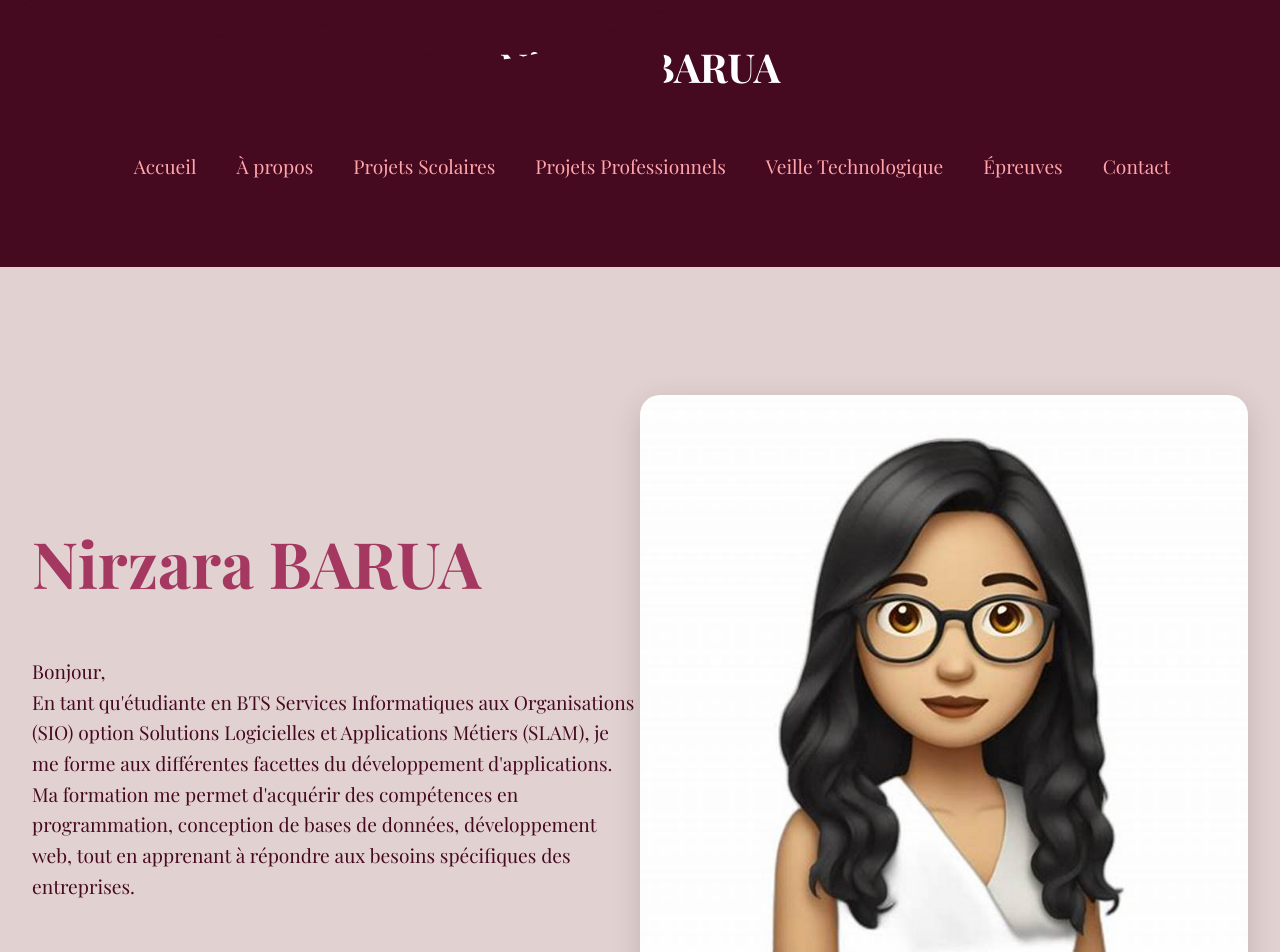
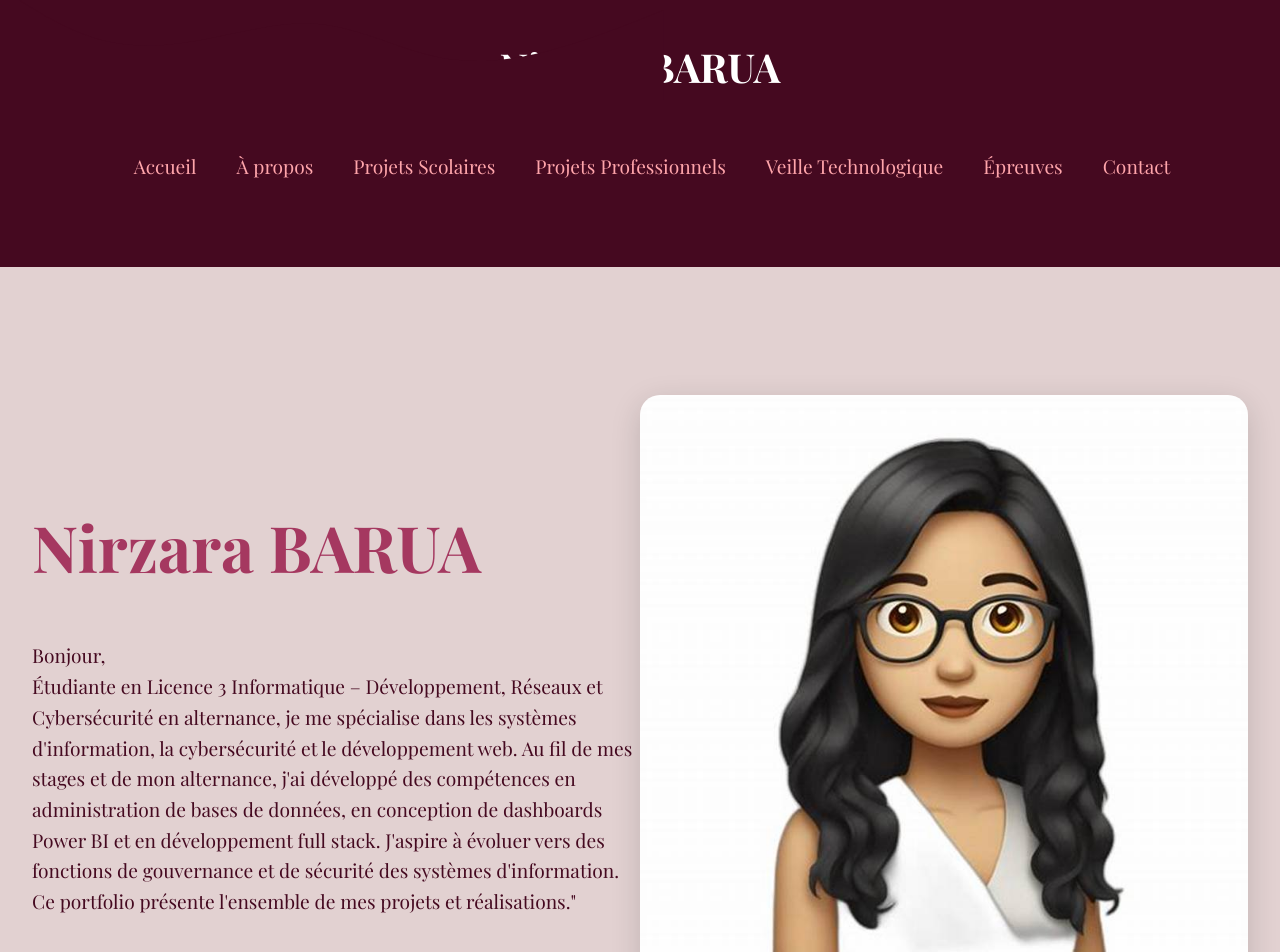
Before and after one commit to nirzara13/nirzara_portfolio, a React (Create React App) app: page / in a window 1280 px wide. Shown: the top 952 px of the page. Built offline with nearby package versions, Linux system fonts and the light colour scheme.

Commit message:
Revise Home component with new details and skills
Updated personal information and skills in Home component.

```diff
--- a/src/views/Home.js
+++ b/src/views/Home.js
@@ -13,7 +13,7 @@ const Home = () => {
           <h1 className="name">Nirzara BARUA</h1>
           <p class="description">
             Bonjour, <br />
-            En tant qu'étudiante en BTS Services Informatiques aux Organisations (SIO) option Solutions Logicielles et Applications Métiers (SLAM), je me forme aux différentes facettes du développement d'applications. Ma formation me permet d'acquérir des compétences en programmation, conception de bases de données, développement web, tout en apprenant à répondre aux besoins spécifiques des entreprises.
+       Étudiante en Licence 3 Informatique – Développement, Réseaux et Cybersécurité en alternance, je me spécialise dans les systèmes d'information, la cybersécurité et le développement web. Au fil de mes stages et de mon alternance, j'ai développé des compétences en administration de bases de données, en conception de dashboards Power BI et en développement full stack. J'aspire à évoluer vers des fonctions de gouvernance et de sécurité des systèmes d'information. Ce portfolio présente l'ensemble de mes projets et réalisations."
           </p>
         </div>
         <div class="right-section">
```
